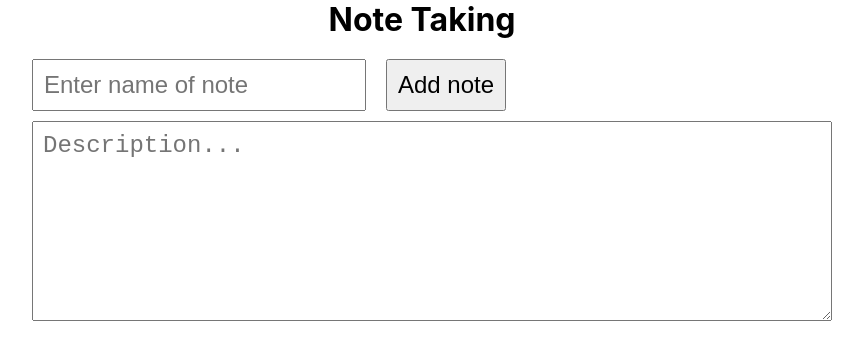
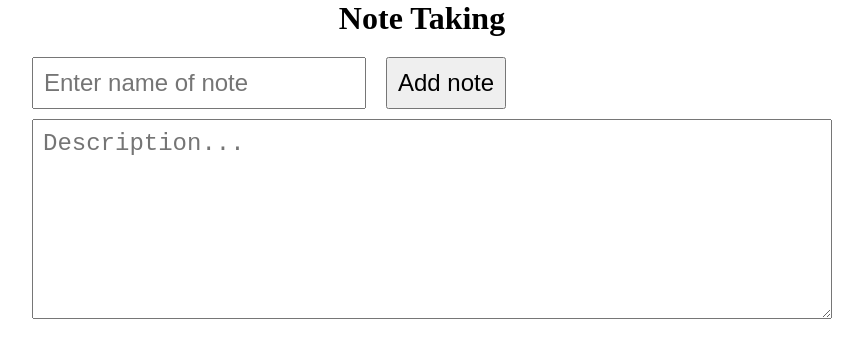
Before and after one commit to kittensgit/note-taking, a React (Create React App) app: page / in a window 1280 px wide. Shown: the top 360 px of the page, without its empty margins (218-1081 px from the left). Built offline with nearby package versions, Linux system fonts and the light colour scheme.

Commit message:
some change

```diff
--- a/public/index.html
+++ b/public/index.html
@@ -2,42 +2,16 @@
 <html lang="en">
     <head>
         <meta charset="utf-8" />
-    <link rel="icon" href="%PUBLIC_URL%/favicon.ico" />
         <meta name="viewport" content="width=device-width, initial-scale=1" />
         <meta name="theme-color" content="#000000" />
         <meta
             name="description"
             content="Web site created using create-react-app"
         />
-    <link rel="apple-touch-icon" href="%PUBLIC_URL%/logo192.png" />
-    <!--
-      manifest.json provides metadata used when your web app is installed on a
-      user's mobile device or desktop. See https://developers.google.com/web/fundamentals/web-app-manifest/
-    -->
-    <link rel="manifest" href="%PUBLIC_URL%/manifest.json" />
-    <!--
-      Notice the use of %PUBLIC_URL% in the tags above.
-      It will be replaced with the URL of the `public` folder during the build.
-      Only files inside the `public` folder can be referenced from the HTML.
-
-      Unlike "/favicon.ico" or "favicon.ico", "%PUBLIC_URL%/favicon.ico" will
-      work correctly both with client-side routing and a non-root public URL.
-      Learn how to configure a non-root public URL by running `npm run build`.
-    -->
-    <title>React App</title>
+        <title>Note Taking</title>
     </head>
     <body>
         <noscript>You need to enable JavaScript to run this app.</noscript>
         <div id="root"></div>
-    <!--
-      This HTML file is a template.
-      If you open it directly in the browser, you will see an empty page.
-
-      You can add webfonts, meta tags, or analytics to this file.
-      The build step will place the bundled scripts into the <body> tag.
-
-      To begin the development, run `npm start` or `yarn start`.
-      To create a production bundle, use `npm run build` or `yarn build`.
-    -->
     </body>
 </html>
--- a/src/index.css
+++ b/src/index.css
@@ -1,13 +1,5 @@
-body {
-  margin: 0;
-  font-family: -apple-system, BlinkMacSystemFont, 'Segoe UI', 'Roboto', 'Oxygen',
-    'Ubuntu', 'Cantarell', 'Fira Sans', 'Droid Sans', 'Helvetica Neue',
-    sans-serif;
-  -webkit-font-smoothing: antialiased;
-  -moz-osx-font-smoothing: grayscale;
+* {
+    box-sizing: border-box;
+    margin: 0;
+    padding: 0;
 }
-
-code {
-  font-family: source-code-pro, Menlo, Monaco, Consolas, 'Courier New',
-    monospace;
-}
```
Lines whose indentation alone changed are shown as unchanged.
